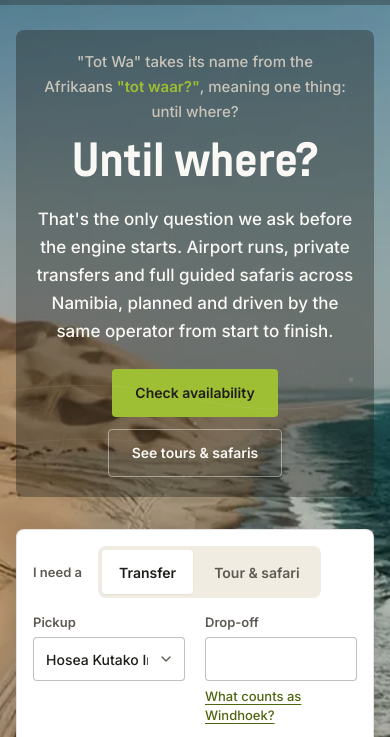
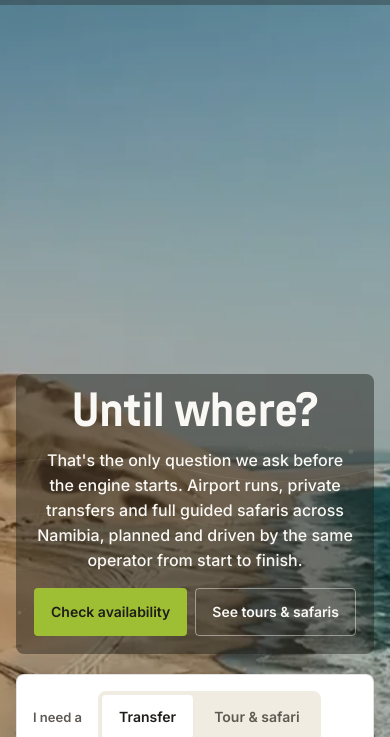
Before and after one commit to tsegale/tot-wa, a website: page index.html in a window 390 px wide. Shown: the part 58-795 px from the top of the page. Drawn offline with Linux system fonts and the light colour scheme.

Commit message:
style(hero): anchor a compact copy panel to the bottom on phones

```diff
--- a/assets/css/style.css
+++ b/assets/css/style.css
@@ -1111,6 +1111,25 @@ section.tour-section{padding:0;}
   .stat{padding-left:0; border-left:none;}
   .stats-grid{grid-template-columns:1fr 1fr;}
 }
+/* Phones: a compact copy panel anchored to the bottom of the hero, so most
+   of the photo stays visible above it. Ledes are two sentences at most. */
+@media (max-width:640px){
+  .hero-kicker{display:none;}
+  .hero{padding-top:var(--header-h);}
+  .hero-top{
+    min-height:calc(100svh - var(--header-h) - 7rem);
+    align-items:flex-end; padding-bottom:1.25rem;
+  }
+  .page-hero{align-items:flex-end; min-height:min(72svh, 600px); padding-bottom:1.25rem;}
+  /* .46 on phones: the smaller panel sits over brighter parts of the photos */
+  .hero-panel{padding:1rem 1.1rem 1.1rem; background:rgb(30 29 26 / .46);}
+  .hero h1, .page-hero h1{margin-bottom:0.6rem;}
+  .hero-lede, .page-hero p{font-size:1rem; line-height:1.55;}
+  .hero-lede{margin-bottom:1rem;}
+  .page-hero .hero-actions{margin-top:1rem;}
+  .hero-actions{gap:0.5rem;}
+  .hero-actions .btn{flex:1 1 auto; padding-inline:1rem;}
+}
 
 /* ---------------------------------------------------------------- reduced motion */
 @media (prefers-reduced-motion:reduce){
```
